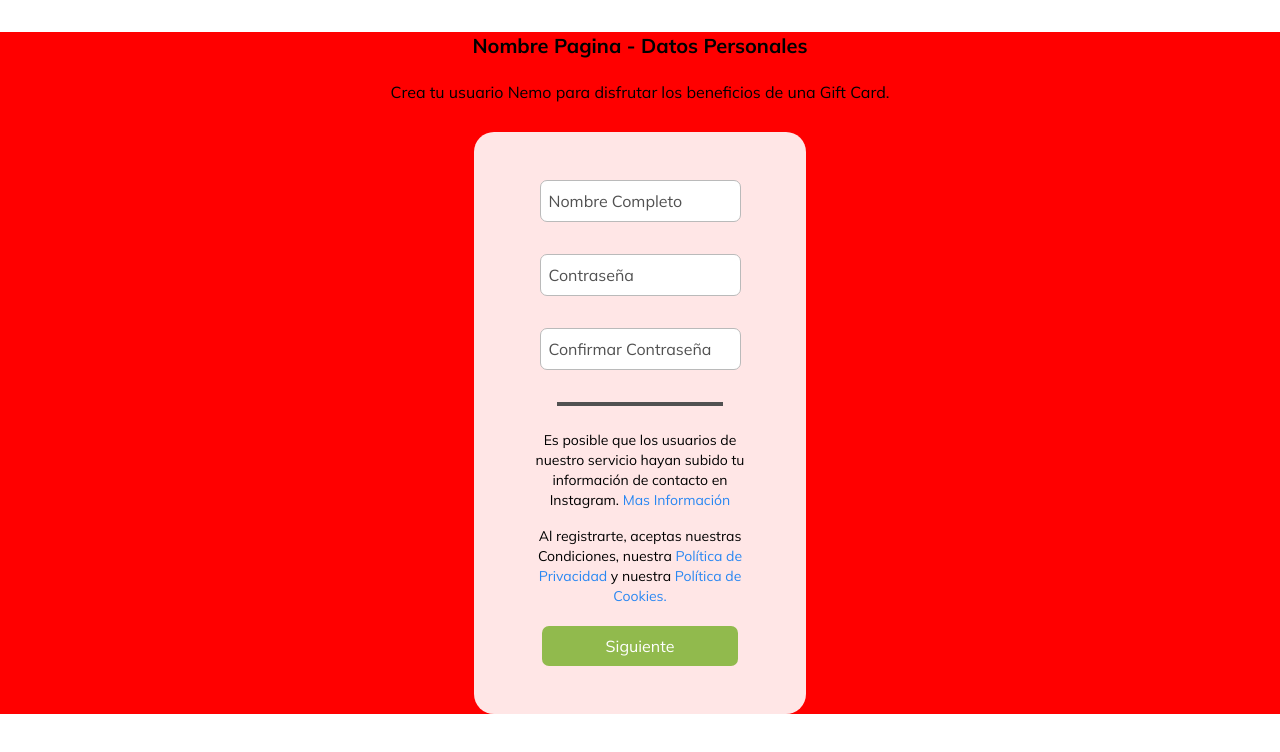
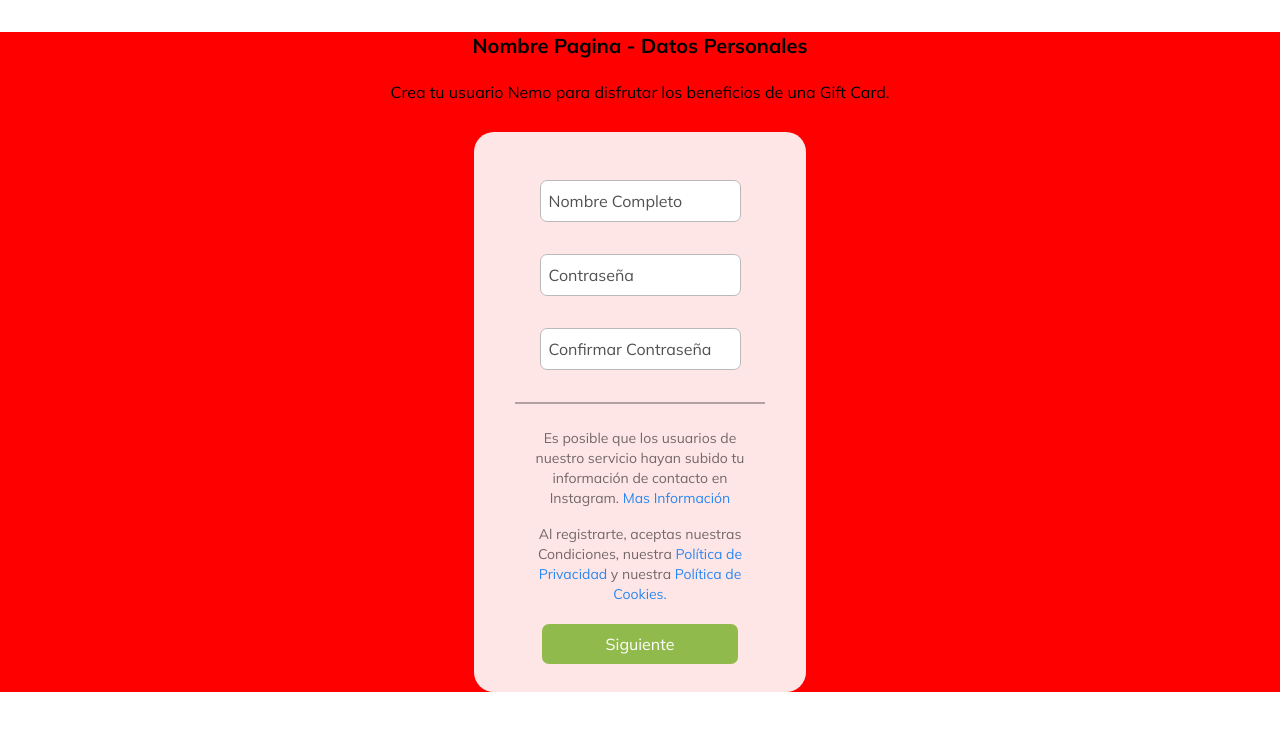
Before and after one commit to GifBlane/giftblane_frontend, a Next.js app: page /test in a window 1280 px wide. Shown: the top 752 px of the page. Built offline with nearby package versions, Linux system fonts and the light colour scheme.

Commit message:
Implementing the design of the add new user form

```diff
--- a/components/CreateUser.tsx
+++ b/components/CreateUser.tsx
@@ -13,7 +13,7 @@ export const CreateUser = () => {
       </div>
       <form
         action=""
-        className="bg-[#FFFFFF]/90 flex flex-col items-center mx-[37%] rounded-[20px] py-12 mb-10"
+        className="bg-[#FFFFFF]/90 flex flex-col items-center mx-[37%] rounded-[20px] pt-12 pb-7 mb-10"
       >
         <input
           type="text"
@@ -33,16 +33,19 @@ export const CreateUser = () => {
           placeholder="Confirmar Contraseña"
           className="placeholder:text-[#515151] p-2 outline-none rounded-[7px] border border-[#BABABA] mb-8 font-mulish"
         />
-        <span className="mb-6 h-1 w-full bg-[#515151] lg:w-1/2"></span>
+        {/* <p className="text-[#DF5478] mb-5 font-mulish text-sm mx-[10%] text-center">
+          Los datos que has introducido no son correctos.
+        </p> */}
+        <span className="mb-6 h-[2px] w-full bg-[#0000004D] lg:w-[75%]"></span>
         <div className="px-12 text-center font-mulish text-sm">
-          <p className="mb-4">
+          <p className="mb-4 text-[#0000008D]">
             Es posible que los usuarios de nuestro servicio hayan subido tu
             información de contacto en Instagram.{" "}
             <a href="#" className="text-[#2987f2]">
               Mas Información
             </a>
           </p>
-          <p>
+          <p className="text-[#0000008D]">
             Al registrarte, aceptas nuestras Condiciones, nuestra
             <a href="#" className="text-[#2987f2]">
               {" "}
@@ -58,7 +61,7 @@ export const CreateUser = () => {
         <input
           type="submit"
           value="Siguiente"
-          className="font-mulish mt-5 cursor-pointer bg-[#91BA4D] px-16 py-2 text-[#FFFFFF] rounded-[7px]"
+          className="font-mulish mt-5 cursor-pointer bg-[#91BA4D] px-16 py-2 text-[#FFFFFF] rounded-[7px] m-0"
         />
       </form>
     </div>
```
